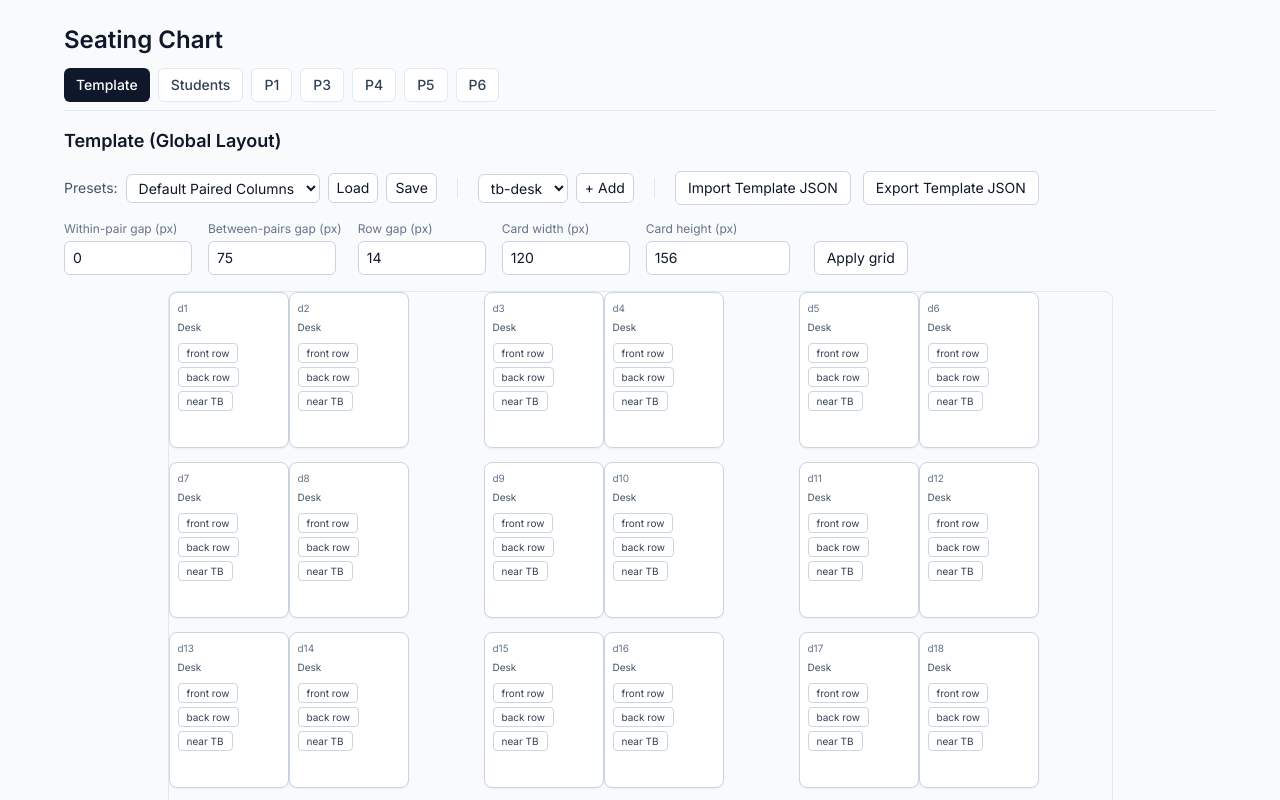
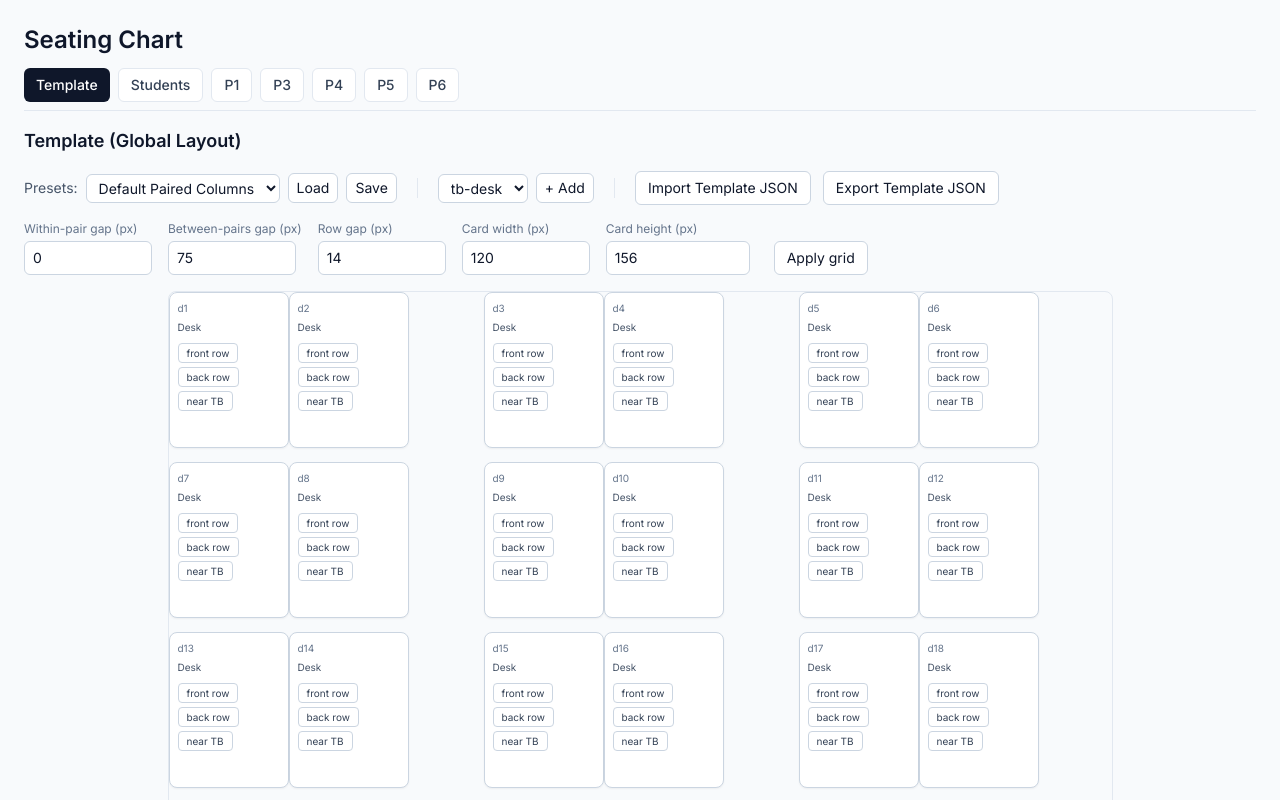
Before and after one commit to rubberduckinatruck/seating-chart, a React (Vite) app: page / in a window 1280 px wide. Both pictures are taken after a click on the button "Template". Shown: the top 800 px of the page. Built offline with nearby package versions, Linux system fonts and the light colour scheme.

Commit message:
Update App.tsx

```diff
--- a/src/App.tsx
+++ b/src/App.tsx
@@ -65,7 +65,7 @@ export default function App() {
   if (error) {
     return (
       <div className="min-h-screen p-4 md:p-6">
-        <div className="mx-auto max-w-6xl">
+        <div className="mx-auto max-w-none">
           <h1 className="text-2xl font-semibold mb-3">Seating Chart</h1>
           <div className="text-red-600">Error: {error}</div>
         </div>
@@ -75,7 +75,7 @@ export default function App() {
 
   return (
     <div className="min-h-screen p-4 md:p-6">
-      <div className="mx-auto max-w-6xl">
+      <div className="mx-auto max-w-none">
         <h1 className="text-2xl font-semibold mb-3">Seating Chart</h1>
         <Tabs
           tabs={tabs}
```
